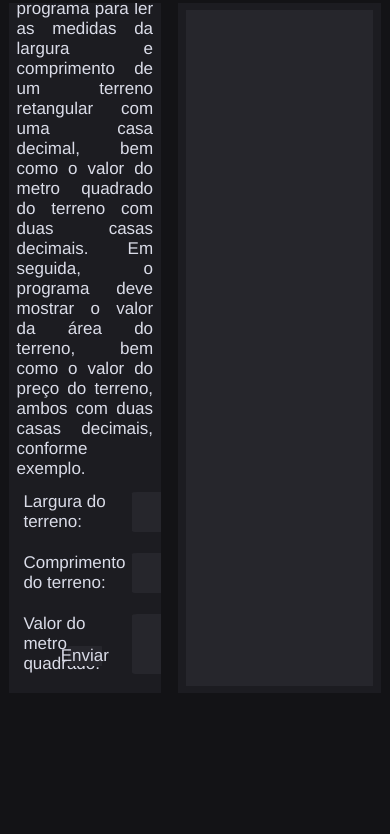
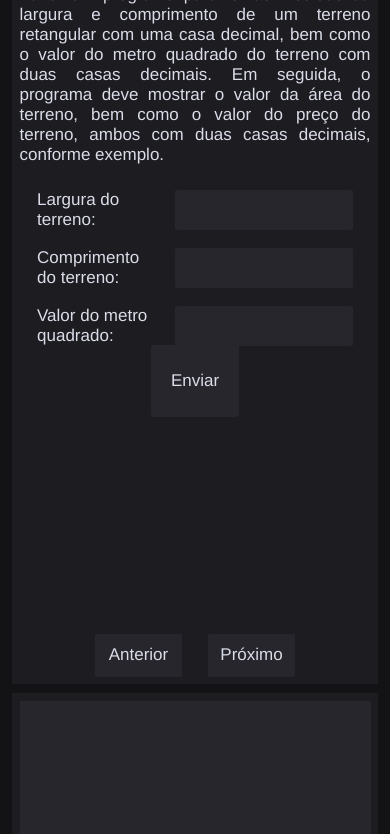
Before and after one commit to PedroTejon/Jovens-Tegranos-Nivelamento, a plain HTML site: page Exercícios/Exercício 1/index.html in a window 390 px wide. Shown: the part 74-908 px from the top of the page. Before the commit the page ends 844 px from the top, so only its background shows below. Drawn offline with Linux system fonts and the light colour scheme.

Commit message:
Add: Responsividade simples

```diff
--- a/Exercícios/style.css
+++ b/Exercícios/style.css
@@ -18,12 +18,12 @@ input[type=number] {
 }
 
 body{
-    height: 100vh;
     background-color: #131316;
     display:flex;
     flex-direction: row;
     justify-content: space-around;
     align-items: center;
+    padding-top: 3vh
 }
 
 a{
@@ -37,20 +37,42 @@ a{
     align-items: center;
     justify-content: center;
     background-color: #1c1c21;
-    height: 80vh;
+    height: 85vh;
     width: 35vw;
     padding:2vw;
+}
+
+#divOutputs{
+    background-color: #1c1c21;
+    height: 80vh;
+    width: 48vw;
+    padding:2vw;
+}
+
+@media only screen and (max-width: 700px) {
+    body{
+        flex-direction: column;
+    }
+    #enunciado{
+        margin-bottom: 5vh;
+    }
+    #divInputs{
+        width: 90vw;
+    }
+    #divOutputs{
+        margin-top: 1vh;
+        width: 90vw;
+    }
 }
 
 #titulo{
     font-size: 22px;
     font-weight: bold;
-    margin-bottom: 5%;
 }
 
 #enunciado {
     text-align: justify;
-    margin-bottom: 10%;
+    margin-bottom: 7%;
 }
 
 #formInputs{
@@ -104,12 +126,6 @@ a{
     margin-right: 3vh;
 }
 
-#divOutputs{
-    background-color: #1c1c21;
-    height: 80vh;
-    width: 48vw;
-    padding:2vw;
-}
 
 textarea{
     width: 100%;
```
